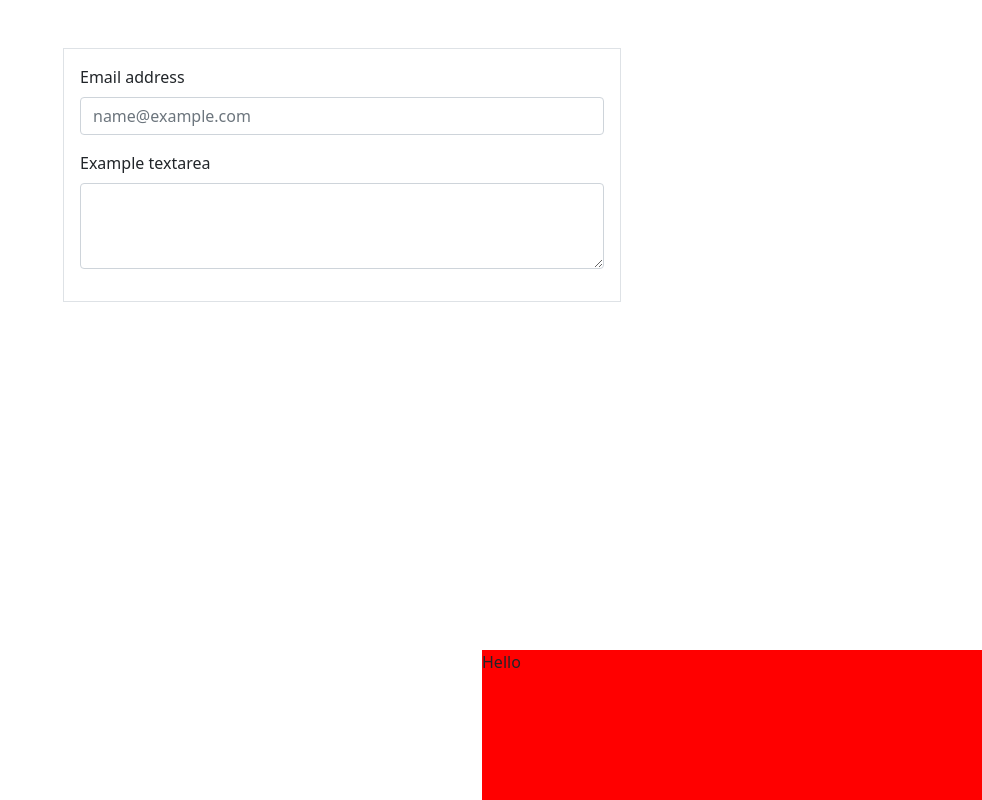
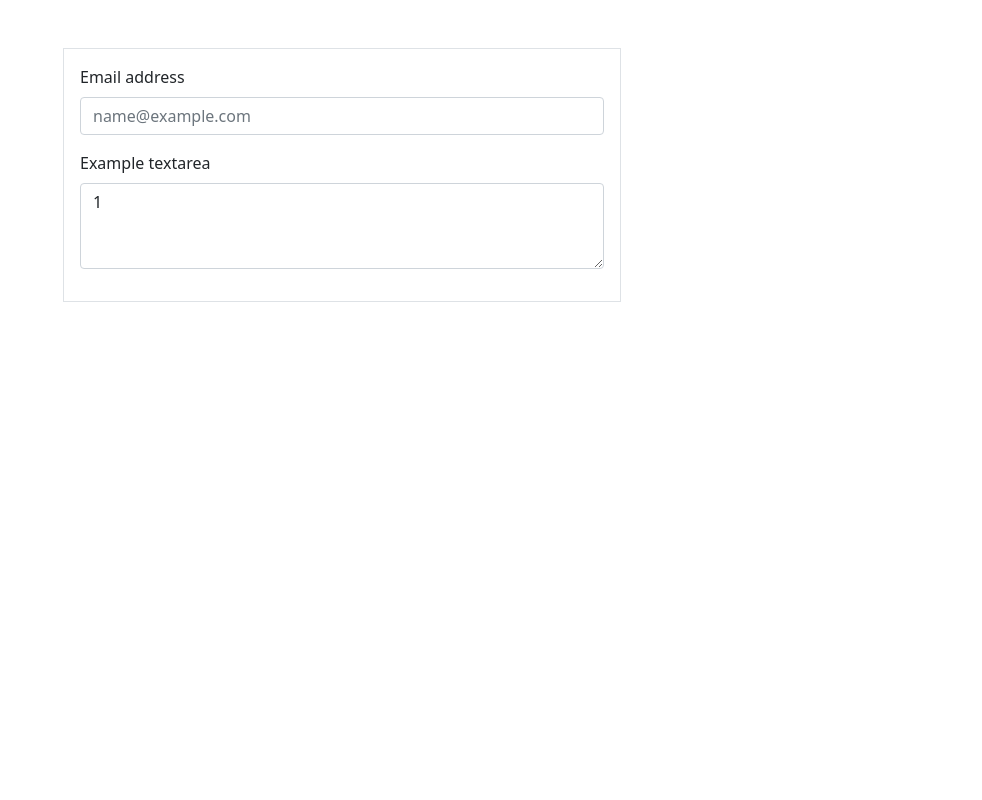
Before and after one commit to MrEnline/test-project-react, a React (Create React App) app: page / in a window 1280 px wide. Shown: the whole page, without its empty margins (298-1280 px from the left). Built offline with nearby package versions, Linux system fonts and the light colour scheme.

Commit message:
реализация хука useRef

```diff
--- a/src/App.js
+++ b/src/App.js
@@ -1,73 +1,38 @@
-import React, {Component} from 'react';
-import ReactDOM from 'react-dom'
+import {useEffect, useRef, useState} from 'react';
 import {Container} from 'react-bootstrap';
 import './App.css';
-import { findByAltText } from '@testing-library/react';
 
-class Form extends Component {
+const Form = () => {
+    //const myRef = useRef(null)  //изменение ref'а не вызывает перерендер, но ссылка на объект в DOM сохраняется при каждом рендере
 
-    state = {
-        advOpen: false
-    }
+    const [text, setText] = useState('');
 
-    componentDidMount() {
-        setInterval(this.handleClick, 3000);
-    }
+    const myRef = useRef(1);
 
-    handleClick = () => {
-        this.setState(({advOpen}) => ({
-            advOpen: !advOpen
-        }))
-    }
+    //не будет выполняться при нажатии на область textarea, т.к. перерендеринг при useRef не происходит
+    //но в myRef.current можно сохранять много важных вещей без перерендера компонента
+    //например можем посчитать количество перерендеров компонента(myRef.current++)
+    //либо можем сохранять предыдущее состояние например state
+    useEffect(() => {
+        // myRef.current++;
+        // console.log(myRef.current)
+        myRef.current = text;
+    })
 
-    render() {
     return (
         <Container>
-                <form onClick={this.handleClick} className="w-50 border mt-5 p-3 m-auto"
-                style={{'overflow': 'hidden',
-                        'position': 'relative'}}>
+            <form className="w-50 border mt-5 p-3 m-auto">
                 <div className="mb-3">
                     <label htmlFor="exampleFormControlInput1" className="form-label">Email address</label>
-                        <input  type="email" className="form-control" id="exampleFormControlInput1" placeholder="name@example.com"/>
+                    <input onChange={(e) => setText(e.target.value)} type="email" className="form-control" id="exampleFormControlInput1" placeholder="name@example.com"/>
                     </div>
                     <div className="mb-3">
                     <label htmlFor="exampleFormControlTextarea1" className="form-label">Example textarea</label>
-                        <textarea className="form-control" id="exampleFormControlTextarea1" rows="3"></textarea>
+                    {/* <textarea onClick={() => myRef.current++} className="form-control" id="exampleFormControlTextarea1" rows="3"></textarea> */}
+                    <textarea value={myRef.current} className="form-control" id="exampleFormControlTextarea1" rows="3"></textarea>
                 </div>
-
-                    {
-                        this.state.advOpen ?
-                            <Portal>
-                                <Msg/>
-                            </Portal>
-                            : null
-                    }
-
             </form>
         </Container>
-        )
-    }
-}
-
-//Порталы позволяют рендерить дочерние элементы в DOM-узел,
-//который находится вне DOM-иерархии родительского компонента.
-const Portal = (props) => {
-    const node = document.createElement('div');
-    document.body.appendChild(node);
-    return ReactDOM.createPortal(props.children, node)
-}
-
-const Msg = () => {
-    return(
-        <div
-            style={{'width': '500px',
-                    'height': '150px',
-                    'backgroundColor': 'red',
-                    'position': 'absolute',
-                    'right': '0',
-                    'bottom': '0'}}>
-                Hello
-        </div>
     )
 }
 
```
Lines whose indentation alone changed are shown as unchanged.
